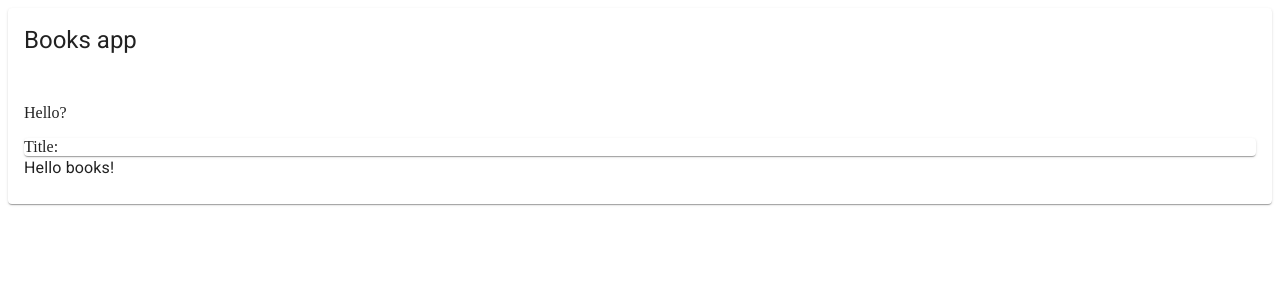
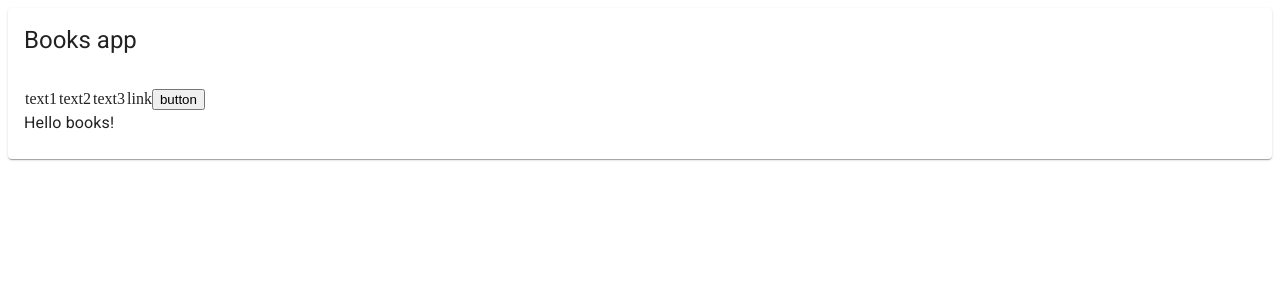
Before and after one commit to franiczio/books, a React (Create React App) app: page / in a window 1280 px wide. Shown: the top 300 px of the page. Built offline with nearby package versions, Linux system fonts and the light colour scheme.

Commit message:
bookComponentTemplate

```diff
--- a/src/App.js
+++ b/src/App.js
@@ -1,13 +1,12 @@
 import React from 'react';
 import { Card, CardContent, CardHeader, Typography } from '@material-ui/core';
-
+import Book from './Components/book.jsx';
 function App() {
   return (
     <Card>
       <CardHeader title="Books app" />
       <CardContent>
-        <p>Hello?</p>
-        <Card>Title:</Card>
+        <Book />
         <Typography>Hello books!</Typography>
       </CardContent>
     </Card>
--- /dev/null
+++ b/src/Components/book.jsx
@@ -0,0 +1,23 @@
+import React, { Component, Fragment } from 'react';
+class Book extends Component {
+  constructor(props) {
+    super(props);
+  }
+  render() {
+    return (
+      <Fragment>
+        <tr>
+          <td>text1</td>
+          <td>text2</td>
+          <td>text3</td>
+          <td>
+            <a>link</a>
+            <button>button</button>
+          </td>
+        </tr>
+      </Fragment>
+    );
+  }
+}
+
+export default Book;
```
Also changed, not shown: package.json (+4 -3 lines), src/serviceWorker.js (+5 -5 lines), 2 other files (tests, documents, lock files or other folders).
